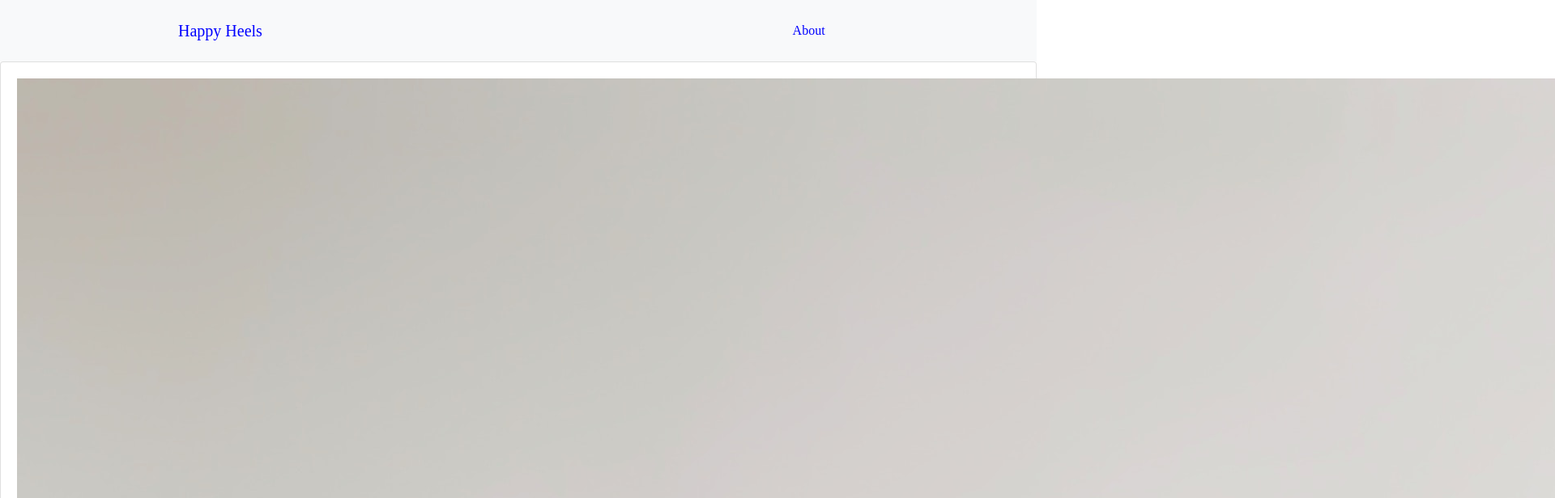
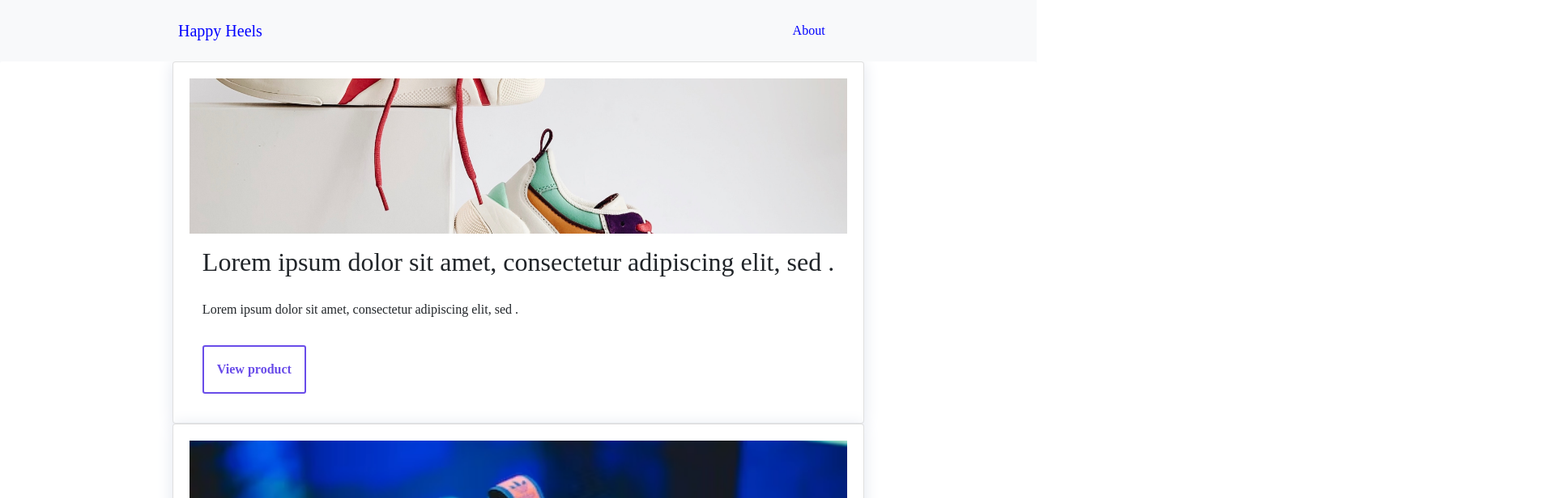
Before and after one commit to aswathyeg/react-furniture-app, a React (Create React App) app: page / in a window 1280 px wide. Shown: the top 616 px of the page at 81% size, 1920 px wide, since content can reach past the window. Built offline with nearby package versions, Linux system fonts and the light colour scheme; some icons are missing; a web font is replaced by a local one.

Commit message:
added new classname

```diff
--- a/src/components/Card.css
+++ b/src/components/Card.css
@@ -1,4 +1,4 @@
-/*
+
 *,
 *::before,
 *::after {
@@ -60,5 +60,14 @@ body {
   background: #694ce9;
   color: white;
 }
+.productCard{
+  overflow: hidden;
+  display: flex;
 
- */
+  /* flex-direction: column; */
+  justify-content: center;
+  box-shadow: 0 2px 20px #e1e5ee;
+  border-radius: 0.2rem;
+  cursor: pointer;
+  transition: transform 200ms ease-in;
+}
--- a/src/components/ProductCard.js
+++ b/src/components/ProductCard.js
@@ -1,8 +1,9 @@
 import React from 'react'
 import Card from './Card';
+import "./Card.css";
 const ProductCard = ({products}) => {
   return (
-    <div >
+    <div className='productCard' >
 
     <Card products={products}/>
     </div>
```
